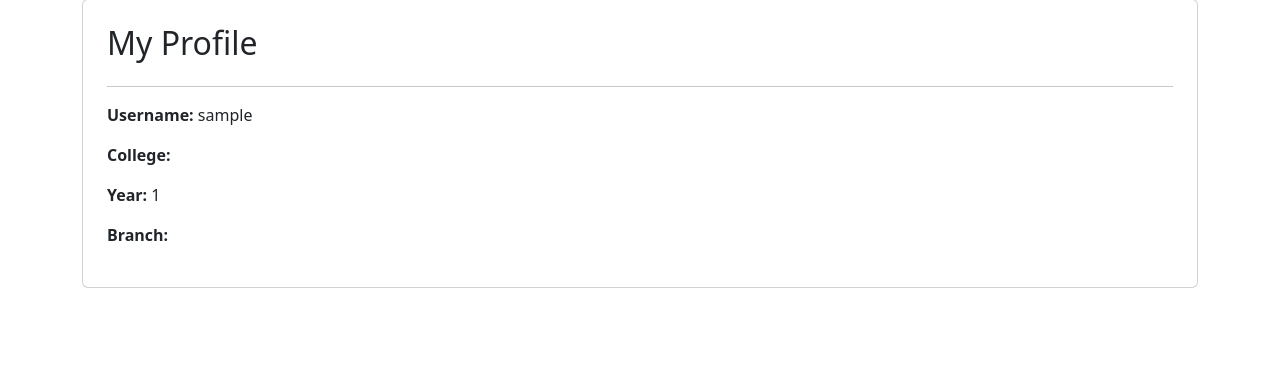
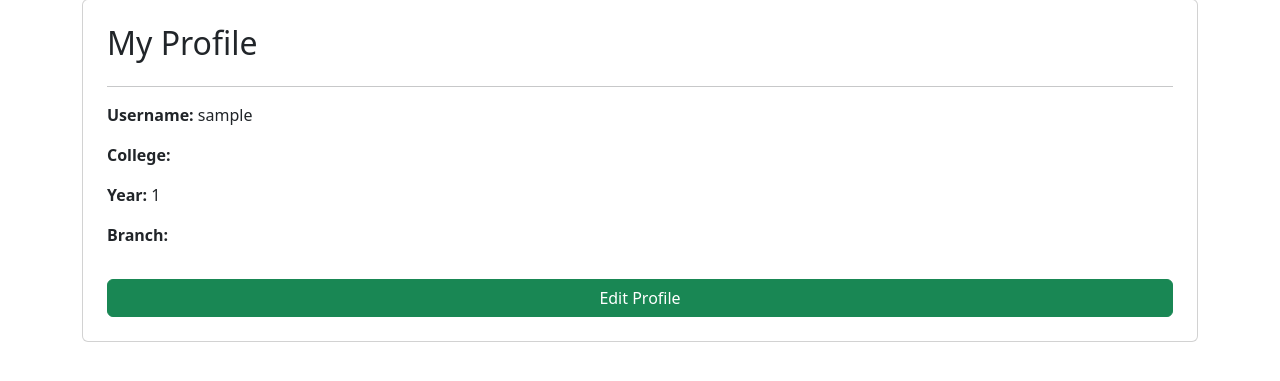
Before and after one commit to sonalikumari3512/StudyHub-AI, a Django app: page /profile/ in a window 1280 px wide. Shown: the part 105-486 px from the top of the page. Run offline with Django 5.2, Linux system fonts and the light colour scheme; the visitor is signed in with stand-in values (Sample User, id 1); data comes from the database, SQL or seed files in the repository.

Commit message:
Day 10: Added profile editing functionality

```diff
--- a/users/templates/users/profile.html
+++ b/users/templates/users/profile.html
@@ -17,6 +17,13 @@
         <p><strong>Year:</strong> {{ profile.year }}</p>
 
         <p><strong>Branch:</strong> {{ profile.branch }}</p>
+        <a
+            href="{% url 'edit_profile' %}"
+            class="btn btn-success mt-3"
+        >
+            Edit Profile
+        </a>
+
 
     </div>
 
--- a/users/urls.py
+++ b/users/urls.py
@@ -8,4 +8,5 @@ urlpatterns = [
     path("login/", views.login_user, name="login"),
     path("logout/", views.logout_user, name="logout"),
     path("profile/", views.profile, name="profile"),
+    path("edit-profile/",views.edit_profile,name="edit_profile"),
 ]
--- a/users/views.py
+++ b/users/views.py
@@ -1,9 +1,9 @@
 from django.shortcuts import render, redirect
 from .models import UserProfile
-from .forms import RegisterUserForm
 from django.contrib.auth.forms import AuthenticationForm
 from django.contrib.auth import login, logout
 from django.contrib.auth.decorators import login_required
+from .forms import RegisterUserForm, ProfileForm
 
 def home(request):
     return render(request, "users/home.html")
@@ -53,6 +53,37 @@ def profile(request):
     )
 
 
+@login_required
+def edit_profile(request):
+
+    profile = UserProfile.objects.get(user=request.user)
+
+    if request.method == "POST":
+
+        form = ProfileForm(
+            request.POST,
+            instance=profile
+        )
+
+        if form.is_valid():
+
+            form.save()
+
+            return redirect("profile")
+
+    else:
+
+        form = ProfileForm(instance=profile)
+
+    return render(
+        request,
+        "users/edit_profile.html",
+        {
+            "form": form
+        }
+    )
+
+
 def logout_user(request):
     logout(request)
     return redirect("/")
```
Also changed, not shown: users/forms.py (+13 -0 lines), users/templates/users/edit_profile.html (added, +29 -0 lines).
